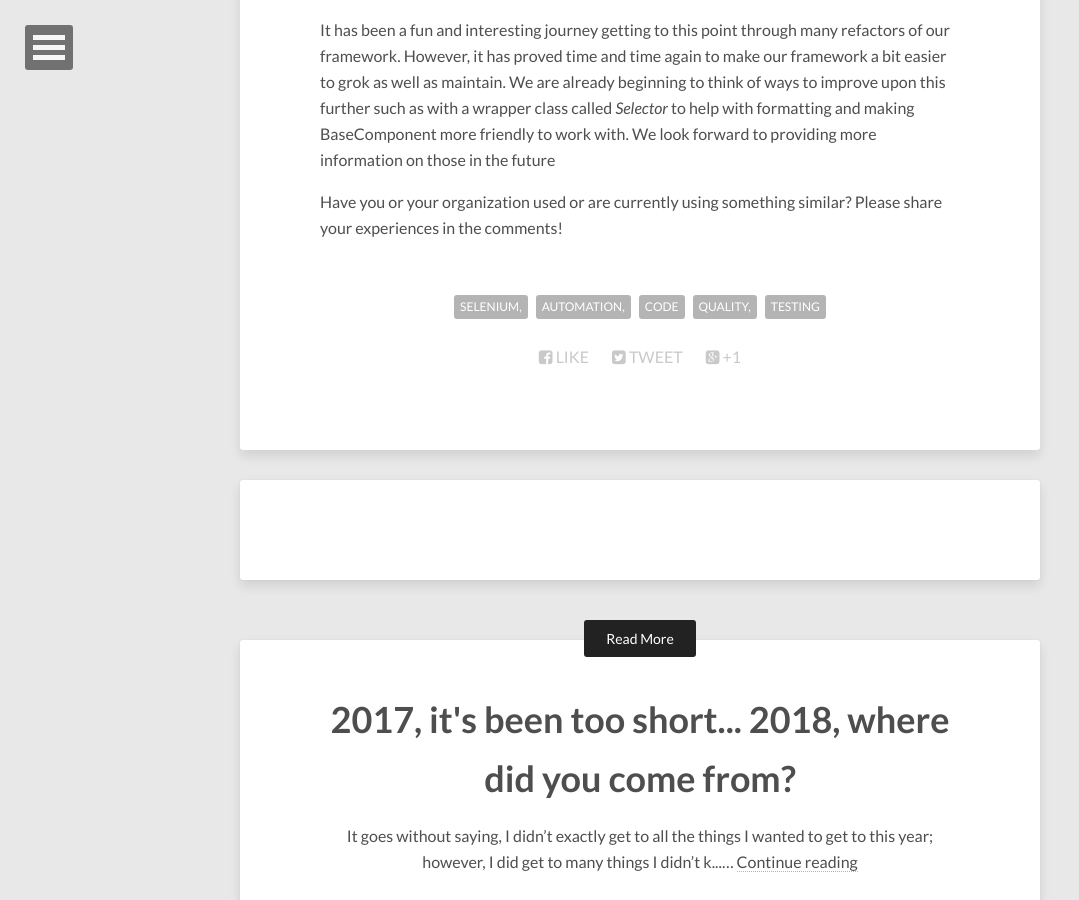
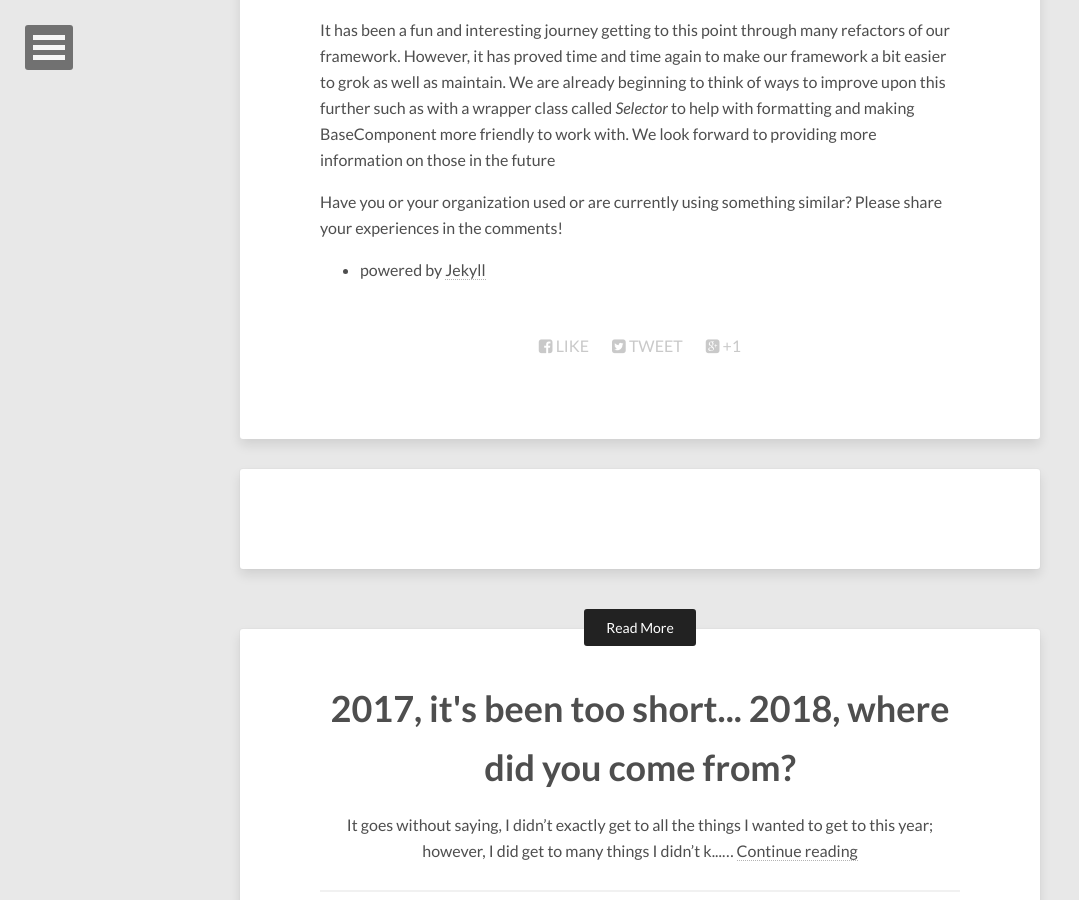
Before and after one commit to andydelso/ddaypunk06.github.io, a Jekyll site: the page built from _posts/2019-06-17-selenium-component-model.md, in a window 1280 px wide and 900 px high, scrolled down 2261 px. Shown: the whole window, without its empty margins (0-1079 px from the left). Built offline with Jekyll 4.4.1, drawn with Linux system fonts in a browser that asks for light colours; nearby versions of some CDN libraries; our own code applies the rules of GitHub Pages for plain Markdown files; comment, search, counter and statistics services are not loaded; some of the changed lines change nothing that is shown.

Commit message:
update top block to post right

```diff
--- a/_posts/2019-06-17-selenium-component-model.md
+++ b/_posts/2019-06-17-selenium-component-model.md
@@ -1,9 +1,7 @@
 ---
-title: How We Use a Component Model in Selenium to Increase Maintainability
-published: true
-description: A look inside how creating smaller classes, dubbed components, can help your Selenium framework become easier to digest, as well as more maintainable
-tags: selenium, automation, code quality, testing
-cover_image: https://thepracticaldev.s3.amazonaws.com/i/b0kx5zeozdv0jv6gdncy.jpg
+layout: post
+title: "How We Use a Component Model in Selenium to Increase Maintainability"
+date: 2019-06-17
 ---
 
   Over the past 9 years of [Sprout Social's](https://sproutsocial.com) existence,  our [Selenium](https://www.seleniumhq.org/) framework has grown into 100's of scenarios with as many page classes and factory containers. We've noticed it has become cumbersome to manage and as such, our QA Engineers thought the models in use needed a refresh. So in recent times, we adopted what we like to call the **Component Model**.
@@ -36,3 +34,5 @@
   It has been a fun and interesting journey getting to this point through many refactors of our framework. However, it has proved time and time again to make our framework a bit easier to grok as well as maintain. We are already beginning to think of ways to improve upon this further such as with a wrapper class called *Selector* to help with formatting and making BaseComponent more friendly to work with. We look forward to providing more information on those in the future
 
   Have you or your organization used or are currently using something similar? Please share your experiences in the comments!
+
+  - powered by [Jekyll](http://jekyllrb.com)
```
